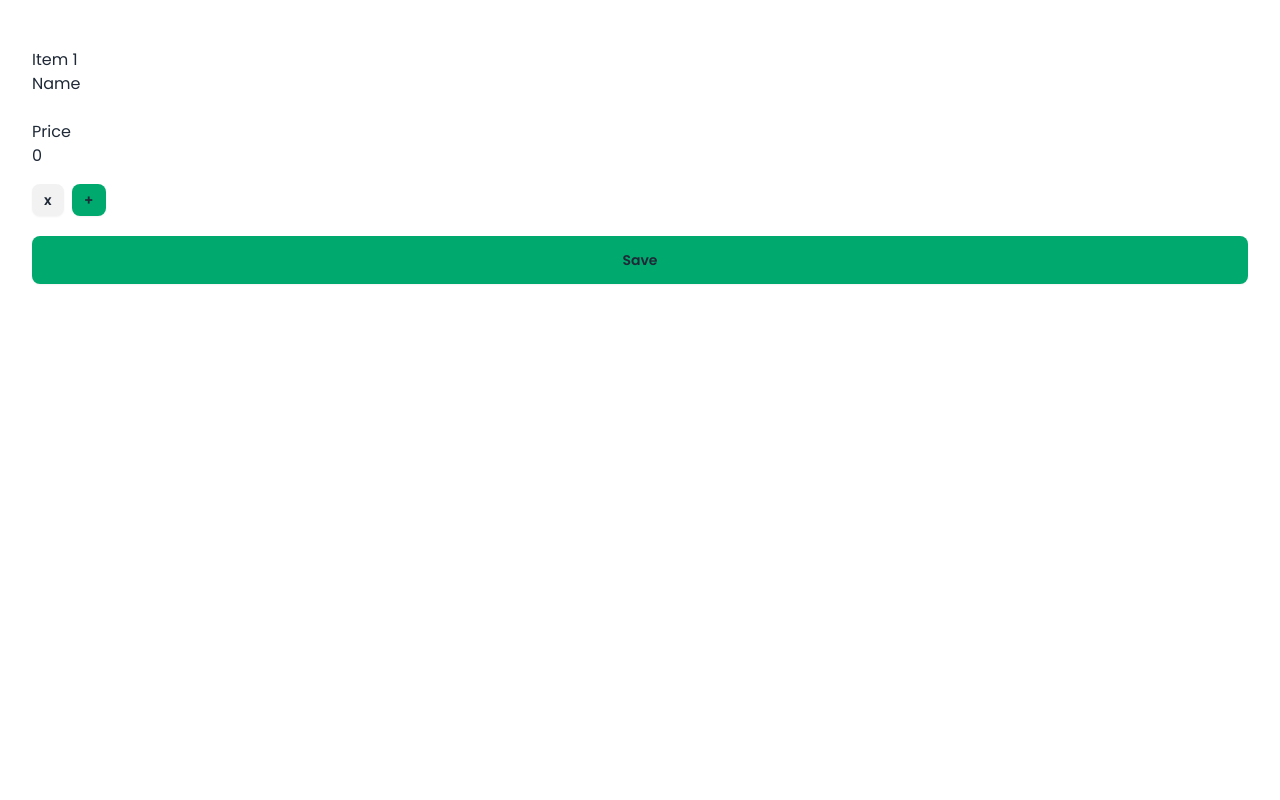
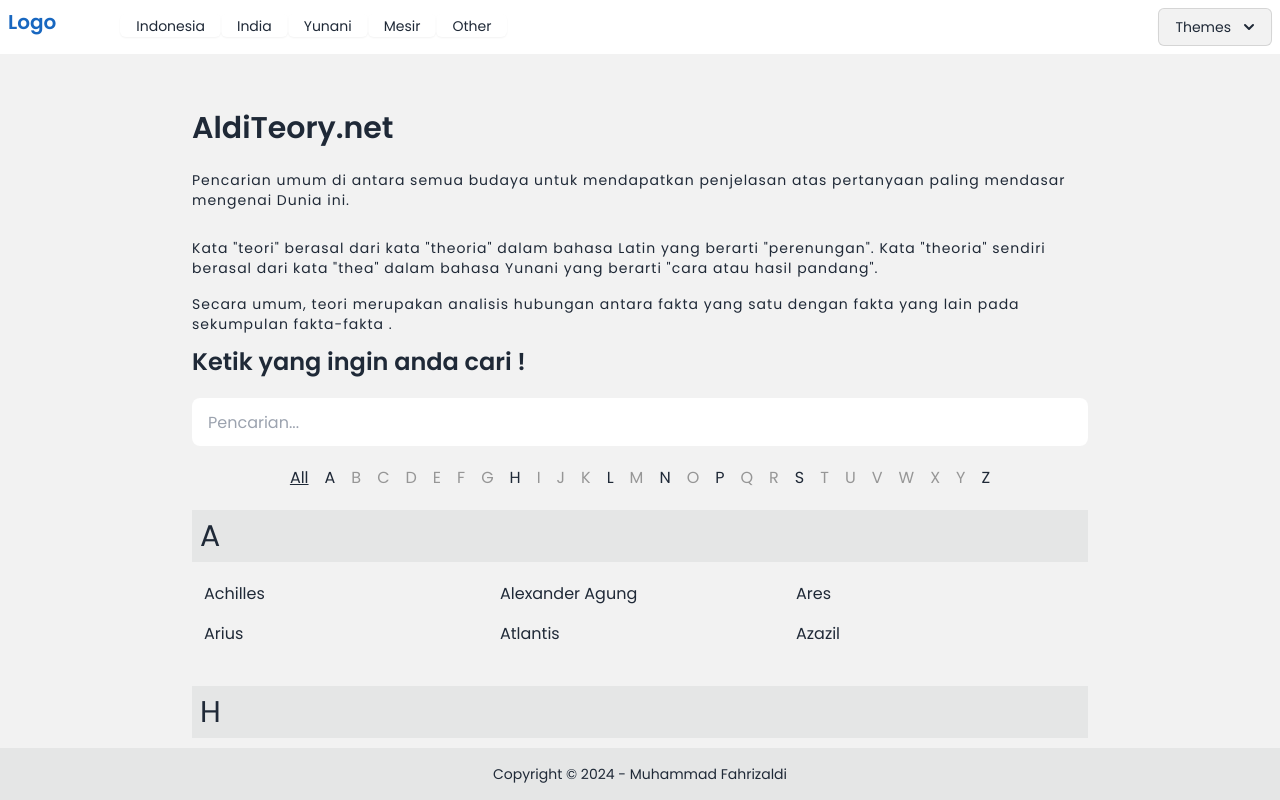
Before and after one commit to aldmf26/portnuxt, a Nuxt app: page / in a window 1280 px wide. Shown: the top 800 px of the page. Built offline with nearby package versions, Linux system fonts and the light colour scheme.

Commit message:
update ada nvcabar

```diff
--- a/components/formMitologi.vue
+++ b/components/formMitologi.vue
@@ -4,8 +4,8 @@
     <div class="text-center">
         <ul class="flex-col items-center">
             <li class="space-x-4">
-                <button @click.prevent="selectedLetter = ''" class="underline">All</button>
-                <button @click.prevent="selectedLetter = huruf" v-for="huruf in alphabet" :class="{
+                <button @click="selectedLetter = ''" class="underline">All</button>
+                <button @click="selectedLetter = huruf" v-for="huruf in alphabet" :class="{
                     'hover:underline hover:text-info': groupedData[huruf],
                     'text-disabled': !groupedData[huruf],
                     'p-1 rounded-xl  shadow-custom': selectedLetter === huruf,
--- /dev/null
+++ b/components/index.vue
@@ -0,0 +1,49 @@
+<template>
+    <div class="container mt-4">
+      <div class="card">
+        <div class="card-body">
+          <div v-for="(item, index) in form" :key="index">
+            <h3>Item {{ index + 1 }}</h3>
+            <div class="row">
+              <div class="col-sm-5">
+                <label>Name {{ item.name }}</label>
+                <input type="text" class="form-control" v-model="item.name" />
+              </div>
+              <div class="col-sm-5">
+                <label>Price</label>
+                <input type="number" class="form-control" v-model="item.price" />
+              </div>
+              <div class="col-sm-2 pt-4">
+                <button type="button" class="btn btn-danger btn-sm" @click="removeRow(index)">x</button>&nbsp;
+                <button type="button" class="btn btn-success btn-sm" @click="addRow">+</button>
+              </div>
+            </div>
+          </div>
+          <button type="button" class="btn btn-success mt-3" @click="saveItem">Save</button>
+        </div>
+      </div>
+    </div>
+  </template>
+
+  <script setup>
+  import { reactive } from 'vue';
+
+  const form = reactive([
+    { name: '', price: 0 }
+  ]);
+
+  const addRow = () => {
+    form.push({ name: '', price: 0 });
+  };
+
+  const removeRow = (index) => {
+    if (form.length > 1) {
+      form.splice(index, 1);
+    }
+  };
+
+  const saveItem = () => {
+    // axios
+
+  };
+  </script>
--- a/layouts/layout2.vue
+++ b/layouts/layout2.vue
@@ -1,34 +1,71 @@
 <template>
   <!-- navbar -->
-
   <div class="container mx-auto p-2 flex">
     <div class="">
-      <div class="text-primary text-xl font-bold">Logo</div>
+      <NuxtLink to="/" class="text-primary text-xl font-bold">Logo</NuxtLink>
     </div>
-    <div class="grow ml-16">
-      <!--
-      <div class="dropdown dropdown-hover mx-3" v-for="nav in navbarKategori" :key="nav">
-        <div tabindex="0" role="button" class="m-1 font-bold">
-          <NuxtLink to="/terjemahan" class="mr-2">{{ nav }}</NuxtLink>
-          <svg width="12px" height="12px" class="h-2 w-2 fill-current opacity-70 inline-block"
-            xmlns="http://www.w3.org/2000/svg" viewBox="0 0 2048 2048">
-            <path d="M1799 349l242 241-1017 1017L7 590l242-241 775 775 775-775z"></path>
-          </svg>
+    <div class="grow ml-16 ">
+
+
+      <!-- navbar other -->
+
+      <div
+         class="hidden md:inline-block relative  text-left dropdown"
+        v-for="(nav, index) in navbarKategori" :key="index">
+        <span class="rounded-md shadow-sm">
+          <button
+            class="hover:underline inline-flex justify-center w-full px-4 py-2 text-sm font-medium leading-5 text-base-500 " type="button"
+            aria-haspopup="true" aria-expanded="true" aria-controls="headlessui-menu-items-117">
+            <span>{{ nav }}</span>
+
+          </button>
+        </span>
+      </div>
+
+      <!-- navbar ada dropdown -->
+      <!-- <div :class="'dropdown-' + index" @mouseover="isDropdownNavbarOpen[index] = true"
+        @mouseleave="isDropdownNavbarOpen[index] = false" class="hidden md:inline-block relative  text-left dropdown"
+        v-for="(nav, index) in navbarKategori" :key="index">
+        <span class="rounded-md shadow-sm">
+          <button @click="toggleDropdown(index)"
+            class="inline-flex justify-center w-full px-4 py-2 text-sm font-medium leading-5 text-base-500 " type="button"
+            aria-haspopup="true" aria-expanded="true" aria-controls="headlessui-menu-items-117">
+            <span>{{ nav }}</span>
+
+          </button>
+        </span>
+        <div v-show="isDropdownNavbarOpen[index]" ref="dropdown"
+          class="dropdown-menu transition-all duration-300 transform origin-top-right -translate-y-2 scale-95">
+          <div
+            class="absolute right-0 w-32 mt-2 origin-top-right bg-base-200 border border-gray-200 divide-y divide-gray-100 rounded-md shadow-lg outline-none"
+            aria-labelledby="headlessui-menu-button-1" id="headlessui-menu-items-117" role="menu">
+            <div class="py-1">
+              <div v-for="item in themes" :key="item">
+                <a tabindex="1"
+                  class="text-base-500 cursor-pointer hover:bg-info flex justify-between w-full px-4 py-2 text-sm  text-left"
+                  role="menuitem">
+                  {{ item }}
+                </a>
+              </div>
+            </div>
+
+          </div>
         </div>
-        <ul tabindex="0" class="dropdown-content z-[1] menu p-2 shadow bg-base-100 rounded-box w-52">
-          <li>
-            <NuxtLink to="/dynamic">Tuhan</NuxtLink>
-          </li>
-          <li>
-            <NuxtLink to="/index">Konsep</NuxtLink>
-          </li>
-        </ul>
-      </div>
-      -->
+      </div> -->
+    </div>
+
+
+    <div class="mr-2">
+      <button @click="toggleMobileMenu"
+        class="block border border-lg border-primary rounded sm:hidden p-1  focus:outline-none">
+        <span class="block w-6 h-1 bg-accent mb-1"></span>
+        <span class="block w-6 h-1 bg-accent mb-1"></span>
+        <span class="block w-6 h-1 bg-accent"></span>
+      </button>
     </div>
     <div class="">
+      <div class="relative inline-block text-left dropdown">
 
-      <div class="relative inline-block text-left dropdown">
         <span class="rounded-md shadow-sm">
           <button @click="isDropdownOpen = !isDropdownOpen"
             class="inline-flex justify-center w-full px-4 py-2 text-sm font-medium leading-5 text-base-500 transition duration-150 ease-in-out bg-base-200 border border-gray-300 rounded-md "
@@ -59,21 +96,6 @@
           </div>
         </div>
       </div>
-
-      <!-- <div class="dropdown">
-        <div tabindex="0" role="button" class="btn btn-sm m-1">
-          Theme
-          <svg width="12px" height="12px" class="h-2 w-2 fill-current opacity-60 inline-block"
-            xmlns="http://www.w3.org/2000/svg" viewBox="0 0 2048 2048">
-            <path d="M1799 349l242 241-1017 1017L7 590l242-241 775 775 775-775z"></path>
-          </svg>
-        </div>
-        <ul tabindex="0" class="dropdown-content z-[1] menu p-2 shadow bg-base-100 rounded-box">
-          <li v-for="theme in themes" :key="theme">
-            <a @click="changeTheme(theme)">{{ theme }}</a>
-          </li>
-        </ul>
-      </div> -->
     </div>
   </div>
 
@@ -88,27 +110,7 @@
 </template>
 
 <script setup>
-const isDropdownOpen = ref(false)
-
-const handleClickOutside = (event) => {
-  if (isDropdownOpen.value && !event.target.closest('.dropdown')) {
-    isDropdownOpen.value = false;
-  }
-};
-
-const toggleDropdown = () => {
-  isDropdownOpen.value = !isDropdownOpen.value;
-};
-
-onMounted(() => {
-  document.addEventListener('click', handleClickOutside);
-});
-
-onUnmounted(() => {
-  document.removeEventListener('click', handleClickOutside);
-});
-
-const navbarKategori = ["Indonesia", "Mesir", "Yunani", "Sumeria"];
+import { useRoute } from 'vue-router';
 const $route = useRoute();
 const tabActive = ref(
   "tab-active [--tab-bg:yellow] [--tab-border-color:orange]"
@@ -116,6 +118,7 @@ const tabActive = ref(
 const isActive = (route) => {
   return $route.path === route;
 };
+const navbarKategori = ["Indonesia", "India", 'Yunani', 'Mesir', 'Other'];
 
 const themes = ref([
   "light",
@@ -141,5 +144,42 @@ onMounted(() => {
 
   // Set tema saat halaman dimuat ulang
   changeTheme(themeBelum.value);
+
+  document.addEventListener('click', handleClickOutside);
 });
+
+onUnmounted(() => {
+  document.removeEventListener('click', handleClickOutside);
+});
+
+const isDropdownOpen = ref(false)
+const isDropdownNavbarOpen = ref(Array(navbarKategori.length).fill(false));
+
+const toggleDropdown = (index) => {
+  isDropdownNavbarOpen.value.forEach((value, i) => {
+    if (i !== index) {
+      // Tutup dropdown yang tidak dipilih
+      isDropdownNavbarOpen.value[i] = false;
+    }
+  });
+
+  // Buka atau tutup dropdown yang dipilih
+  isDropdownNavbarOpen.value[index] = !isDropdownNavbarOpen.value[index];
+};
+const handleClickOutside = (event) => {
+  if (isDropdownOpen.value && !event.target.closest('.dropdown')) {
+    isDropdownOpen.value = false;
+  }
+  isDropdownNavbarOpen.value.forEach((value, index) => {
+    const isClickedInsideNavbar = event.target.closest(`.dropdown-${index}`);
+
+    // Jika dropdown terbuka dan tidak diklik di dalam elemen dropdown-navbar, tutup dropdown
+    if (value && !isClickedInsideNavbar) {
+      isDropdownNavbarOpen.value[index] = false;
+    }
+  });
+
+};
+
+
 </script>
--- a/pages/index.vue
+++ b/pages/index.vue
@@ -1,49 +1,30 @@
 <template>
-    <div class="container mt-4">
-      <div class="card">
-        <div class="card-body">
-          <div v-for="(item, index) in form" :key="index">
-            <h3>Item {{ index + 1 }}</h3>
-            <div class="row">
-              <div class="col-sm-5">
-                <label>Name {{ item.name }}</label>
-                <input type="text" class="form-control" v-model="item.name" />
-              </div>
-              <div class="col-sm-5">
-                <label>Price</label>
-                <input type="number" class="form-control" v-model="item.price" />
-              </div>
-              <div class="col-sm-2 pt-4">
-                <button type="button" class="btn btn-danger btn-sm" @click="removeRow(index)">x</button>&nbsp;
-                <button type="button" class="btn btn-success btn-sm" @click="addRow">+</button>
-              </div>
+    <NuxtLayout name="layout2">
+        <div class="container py-10 mx-auto bg-base-200 ">
+            <div class="hero-content md:px-4 lg:px-48 ">
+                <div class="">
+                    <h1 class="text-2xl md:text-3xl font-bold">AldiTeory.net</h1>
+                    <p class="py-6 text-sm md:text-md" style="letter-spacing: 1px;">
+                        Pencarian umum di antara semua budaya
+                        untuk
+                        mendapatkan penjelasan atas pertanyaan paling mendasar mengenai Dunia ini.
+                    </p>
+                    <p class="py-1 text-sm md:text-md" style="letter-spacing: 1px;">
+                        Kata "teori" berasal dari kata "theoria" dalam bahasa Latin yang berarti "perenungan". Kata
+                        "theoria" sendiri berasal dari kata "thea" dalam bahasa Yunani yang berarti "cara atau hasil
+                        pandang".
+                    </p>
+                    <p class="py-3 text-sm md:text-md" style="letter-spacing: 1px;">
+                        Secara umum, teori merupakan analisis hubungan
+                        antara fakta yang satu dengan fakta yang lain pada sekumpulan fakta-fakta .
+                    </p>
+                    <h1 class=" text-1xl md:text-2xl font-bold">Ketik yang ingin anda cari !</h1>
+                    <FormMitologi />
+                </div>
             </div>
-          </div>
-          <button type="button" class="btn btn-success mt-3" @click="saveItem">Save</button>
         </div>
-      </div>
-    </div>
-  </template>
+    </NuxtLayout>
+</template>
+<script>
 
-  <script setup>
-  import { reactive } from 'vue';
-
-  const form = reactive([
-    { name: '', price: 0 }
-  ]);
-
-  const addRow = () => {
-    form.push({ name: '', price: 0 });
-  };
-
-  const removeRow = (index) => {
-    if (form.length > 1) {
-      form.splice(index, 1);
-    }
-  };
-
-  const saveItem = () => {
-    // axios
-
-  };
-  </script>
+</script>
```
Also changed, not shown: pages/mitologi.vue (deleted, +0 -27 lines), components/dynamic.vue (renamed from pages/dynamic.vue), components/terjemahan.vue (renamed from pages/terjemahan.vue), components/theme.vue (renamed from pages/theme.vue).
